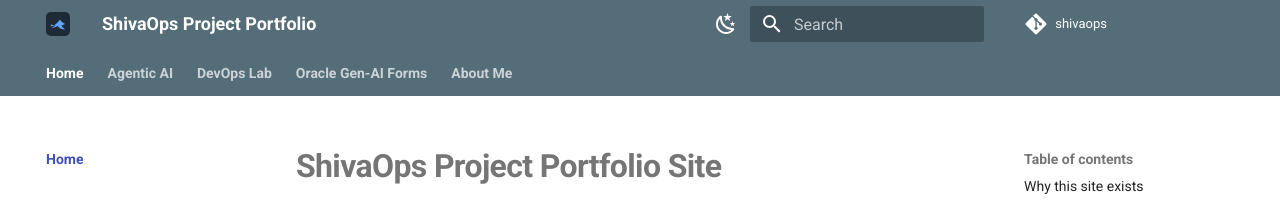
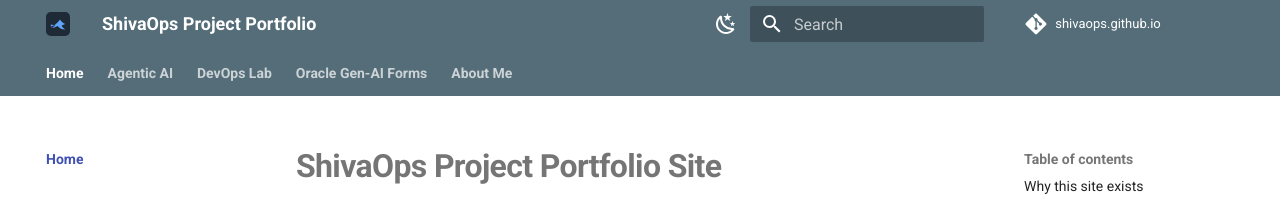
Before and after one commit to shivaops/shivaops.github.io, an MkDocs documentation site: the page built from docs/index.md, in a window 1280 px wide. Shown: the top 206 px of the page. Built offline with MkDocs 1.6.1 and Material for MkDocs 9.7.7, drawn with Linux system fonts in a browser that asks for light colours; comment, search, counter and statistics services are not loaded.

```diff
--- a/mkdocs.yml
+++ b/mkdocs.yml
@@ -2,8 +2,8 @@ site_name: ShivaOps Project Portfolio
 site_description: Portfolio documentation for Smart Trip, DevOps Lab, and Oracle Gen-AI Forms
 site_author: ShivaOps
 site_url: https://shivaops.github.io/
-repo_name: shivaops
-repo_url: https://github.com/shivaops
+repo_name: shivaops.github.io
+repo_url: https://github.com/shivaops/shivaops.github.io
 edit_uri: ""
 
 theme:
```
